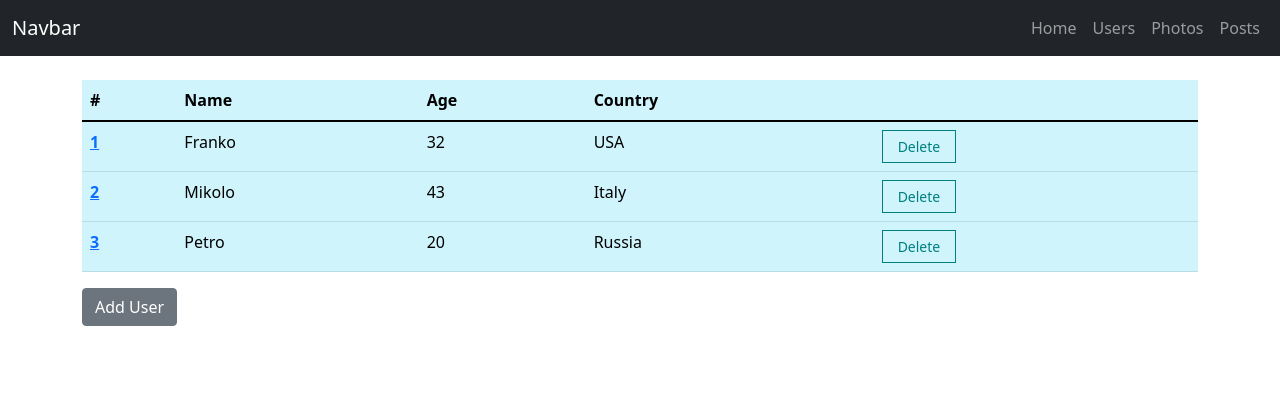
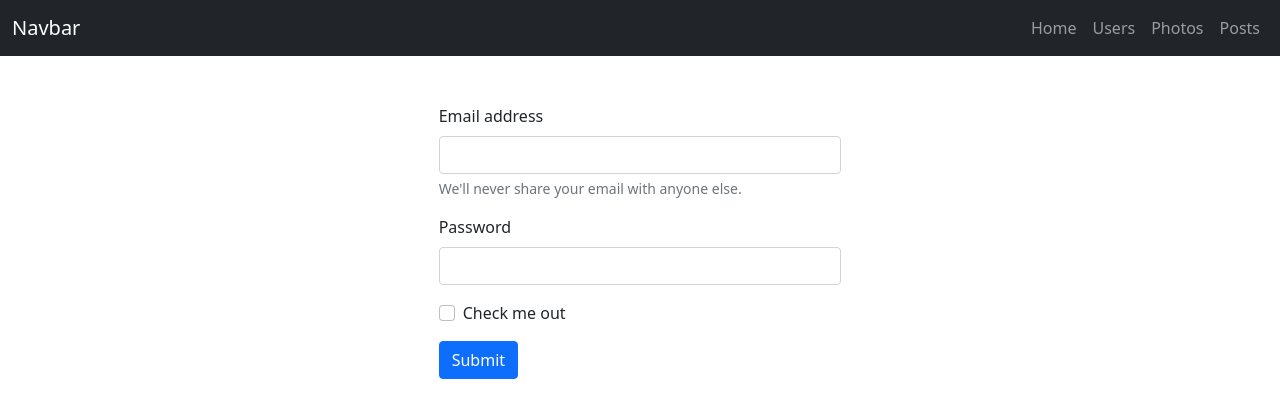
Before and after one commit to ViktoriaAfitova/react_app, a React (Create React App) app: page / in a window 1280 px wide. Shown: the top 418 px of the page. Built offline with nearby package versions, Linux system fonts and the light colour scheme.

Commit message:
feat: implement login box

```diff
--- a/src/components/App.js
+++ b/src/components/App.js
@@ -1,23 +1,25 @@
-// import UserList from "./UsersPage/UserList";
-// import {users} from './UsersPage/Users';
-// import UserAdd from "./UsersPage/UserAdd"
-
 import 'bootstrap/dist/css/bootstrap.min.css';
 import NavBar from './NavBar';
 import AppRouter from './AppRouter';
 import { BrowserRouter } from 'react-router-dom';
+import AuthContext from '../context/context';
+import { useState } from 'react';
 
 const App = () => {
+  const [auth, setAuth] = useState(false); // {false = session: false, name: ''}
 
   return (
+    <AuthContext.Provider value={{
+      auth,
+      setAuth
+    }}>
       <div className="App">
-      {/* <UserList users={users}/>
-      <UserAdd /> */}
         <BrowserRouter>
           <NavBar />
           <AppRouter />
         </BrowserRouter>
       </div>
+    </AuthContext.Provider>
   );
 }
 
--- a/src/components/AppRouter.js
+++ b/src/components/AppRouter.js
@@ -1,23 +1,30 @@
-import React from 'react';
-import {Route, Routes} from 'react-router-dom';
-import Users from '../pages/Users/Users';
-import Counter from '../components/Counter/Counter';
-import Posts from '../components/Posts/Posts';
-import UserEdit from '../pages/Users/UserEdit';
-import NotFound from '../pages/NotFound';
+import React, {useContext} from "react";
+import { Route, Routes } from "react-router-dom";
+import Users from "../pages/Users/Users";
+import Posts from "../components/Posts/Posts";
+import UserEdit from "../pages/Users/UserEdit";
+import NotFound from "../pages/NotFound";
+import AuthContext from "../context/context";
+import Login from "./Login/Login";
 
 const AppRouter = () => {
+  const { auth } = useContext(AuthContext);
+  return (
+    auth ?
+    <Routes>
+      <Route path="/" element={<Users />} />
+      <Route path="/users" element={<Users />} />
+      <Route path="/users/:id" element={<UserEdit />} />
+      <Route path="/posts" element={<Posts />} />
+      <Route path="*" element={<NotFound />} />
+    </Routes>
+    :
+    <Routes>
+      <Route path="/login" element={<Login />} />
+      <Route path="*" element={<Login />} />
+    </Routes>
 
-  return (
-        <Routes>
-            <Route path='/' element={<Users/>} />
-            <Route path='/users' element={<Users/>} />
-            <Route path='/users/:id' element={<UserEdit/>} />
-            <Route path='/counter' element={<Counter/>} />
-            <Route path='/posts' element={<Posts/>}/>
-            <Route path='*' element={<NotFound/>} />
-        </Routes>
-  )
-}
+  );
+};
 
 export default AppRouter;
--- /dev/null
+++ b/src/components/Login/Login.js
@@ -0,0 +1,67 @@
+import React, { useState, useContext } from "react";
+import AuthContext from "../../context/context";
+
+const Login = () => {
+	const { auth, setAuth } = useContext(AuthContext); // auth.session, setAuth.name
+	const [values, setValues] = useState({login:'', password: ''});
+
+	const onChange = (e) => {
+		const field = e.target.id;
+			setValues({...values, [field]:e.target.value})
+	}
+	console.log(values)
+
+	const login = () => {
+		const user = {login: 'test@gmail.com', password: '12345'}
+		if (values.password === user.password && values.login === user.login) {
+			return setAuth(true)
+		}
+	}
+
+  return (
+    <form className="container mt-5 col-4">
+      <div className="mb-3">
+        <label htmlFor="exampleInputEmail1" className="form-label">
+          Email address
+        </label>
+        <input
+          type="email"
+          className="form-control"
+          aria-describedby="emailHelp"
+					id="login"
+					onChange={onChange}
+        ></input>
+        <div id="emailHelp" className="form-text">
+          We'll never share your email with anyone else.
+        </div>
+      </div>
+      <div className="mb-3">
+        <label htmlFor="exampleInputPassword1" className="form-label">
+          Password
+        </label>
+        <input
+          type="password"
+          className="form-control"
+          id="password"
+					onChange={onChange}
+        ></input>
+      </div>
+      <div className="mb-3 form-check">
+        <input
+          type="checkbox"
+          class="form-check-input"
+          id="exampleCheck1"
+					onChange={onChange}
+        ></input>
+        <label className="form-check-label" htmlFor="exampleCheck1">
+          Check me out
+        </label>
+      </div>
+      <button type="submit" className="btn btn-primary" onClick={login}>
+        Submit
+      </button>
+    </form>
+  );
+};
+
+export default Login;
--- a/src/components/MyModal/MyModal.js
+++ b/src/components/MyModal/MyModal.js
@@ -1,5 +1,5 @@
-import React from 'react';
-import './MyModal.css';
+import React from "react";
+import "./MyModal.css";
 
 const MyModal = ({
   visible = false,
@@ -8,13 +8,15 @@ const MyModal = ({
   closeBtnShow = false,
   children,
   onCancel,
-                onConfirm
+  onConfirm,
 }) => {
   return (
-    <div className={`md-modal ${visible ? 'md-show' : 'md-hidden'}`} tabIndex="-1" onClick={onCancel}>
-        <div className="modal-dialog"
-            onClick={(e) => e.stopPropagation() }
+    <div
+      className={`md-modal ${visible ? "md-show" : "md-hidden"}`}
+      tabIndex="-1"
+      onClick={onCancel}
     >
+      <div className="modal-dialog" onClick={(e) => e.stopPropagation()}>
         <div className="modal-content">
           <div className="modal-header">
             <h5 className="modal-title">{title}</h5>
@@ -26,11 +28,9 @@ const MyModal = ({
               onClick={onCancel}
             />
           </div>
-                <div className="modal-body">
-                    {children}
-                </div>
+          <div className="modal-body">{children}</div>
           <div className="modal-footer">
-                    {closeBtnShow &&
+            {closeBtnShow && (
               <button
                 type="button"
                 className="btn btn-secondary"
@@ -38,20 +38,22 @@ const MyModal = ({
                 onClick={onCancel}
               >
                 Cancel
-                        </button>}
-                    {saveBtnShow &&
+              </button>
+            )}
+            {saveBtnShow && (
               <button
                 type="button"
                 className="btn btn-primary"
                 onClick={onConfirm}
               >
                 Ok
-                        </button>}
+              </button>
+            )}
           </div>
         </div>
       </div>
     </div>
-  )
-}
+  );
+};
 
 export default MyModal;
--- a/src/components/NavBar.js
+++ b/src/components/NavBar.js
@@ -1,55 +1,76 @@
-import React, { useState } from 'react';
-import {Link} from 'react-router-dom';
+import React, { useState, useContext } from "react";
+import { Link } from "react-router-dom";
+import AuthContext from "../context/context";
 
-const NavBar = () =>  {
+const NavBar = () => {
   const [toggler, setToggler] = useState(false);
+  const { auth, setAuth } = useContext(AuthContext);
   const links = [
     {
-            name: 'Home',
-            link: '/',
+      name: "Home",
+      link: "/",
     },
     {
-            name: 'Users',
-            link: '/users',
+      name: "Users",
+      link: "/users",
     },
     {
-            name: 'Photos',
-            link: '/photos',
+      name: "Photos",
+      link: "/photos",
     },
     {
-            name: 'Posts',
-            link: '/posts',
+      name: "Posts",
+      link: "/posts",
     },
-    ]
+  ];
   const toggleMenu = () => {
     setToggler(!toggler);
-    }
+  };
 
   return (
     <nav className="navbar navbar-expand-lg navbar-dark bg-dark">
       <div className="container-fluid">
-            <a className="navbar-brand" href="#">Navbar</a>
-                <button onClick={() => setToggler(true)} className="navbar-toggler" type="button" data-bs-toggle="collapse" data-bs-target="#navbarNav" aria-controls="navbarNav" aria-expanded="false" aria-label="Toggle navigation">
-                    <span  className="navbar-toggler-icon"></span>
+        <a className="navbar-brand" href="#">
+          Navbar
+        </a>
+        <button
+          onClick={() => setToggler(true)}
+          className="navbar-toggler"
+          type="button"
+          data-bs-toggle="collapse"
+          data-bs-target="#navbarNav"
+          aria-controls="navbarNav"
+          aria-expanded="false"
+          aria-label="Toggle navigation"
+        >
+          <span className="navbar-toggler-icon"></span>
         </button>
-                <div className={`collapse navbar-collapse justify-content-end ${setToggler ? 'show' : ''}`} id="navbarNav">
+        <div
+          className={`collapse navbar-collapse justify-content-end ${
+            setToggler ? "show" : ""
+          }`}
+          id="navbarNav"
+        >
           <ul className="navbar-nav">
-                        {links.map((link, index) =>
+            {links.map((link, index) => (
               <li key={index} className="nav-item">
-                                <Link
-                                    to={link.link}
-                                    className="nav-link"
-                                    onClick={toggleMenu}
-                                >
+                <Link to={link.link} className="nav-link" onClick={toggleMenu}>
                   {link.name}
                 </Link>
               </li>
-                        )}
+            ))}
           </ul>
         </div>
+        {auth ?
+        <button className="btn btn-outline-secondary"
+          onClick={() => setAuth(false)}
+        >LogOut</button>
+        :
+        ''
+        }
       </div>
     </nav>
-  )
-}
+  );
+};
 
 export default NavBar;
--- /dev/null
+++ b/src/context/context.js
@@ -0,0 +1,5 @@
+import { createContext } from "react";
+
+const AuthContext = createContext(null);
+
+export default AuthContext;
--- /dev/null
+++ b/src/hooks/usePosts.js
@@ -0,0 +1,22 @@
+import React, { useMemo } from "react";
+
+export const useSortedPosts = (posts, sorter) => {
+  const sortedPosts = useMemo(() => {
+    if (sorter) {
+      return [...posts].sort((a, b) => b.id - a.id);
+    }
+    return posts;
+  }, [sorter, posts]);
+  return sortedPosts;
+};
+
+export const useSortedAndSearchedPosts = (posts, sorter, query) => {
+  const sortedPosts = useSortedPosts(posts, sorter);
+
+  const sortedAndSearchedPosts = useMemo(() => {
+    return sortedPosts.filter((post) =>
+      post.title.toLowerCase().includes(query.toLowerCase())
+    );
+  }, [query, sortedPosts]);
+  return sortedAndSearchedPosts;
+};
--- a/src/pages/Users/UserAdd.js
+++ b/src/pages/Users/UserAdd.js
@@ -1,20 +1,27 @@
 import React, {useState} from 'react';
 import MyButton from '../../components/UI/button/MyButton';
+import Crud from '../../services/crud.service';
 
 	const UserAdd = ({users, setUsers, closeModal}) => {
+		const usersCrud = new Crud('users');
+		console.log(usersCrud);
 		const onChange = (e) => {
 		const field = e.target.id;
 			setValues({...values, [field]:e.target.value})
 	}
 
-    const addNewUser = () => {
+	const addNewUser = (id) => {
+        usersCrud.create(id, values).then((res) => {
           setUsers([...users, values])
         	setValues({
             name: '',
             age: '',
             country: '',
+
         })
+        	console.log(res.data)
 			closeModal(false)
+        })
 	}
 
     const [values, setValues] = useState( {
--- a/src/pages/Users/UserList.js
+++ b/src/pages/Users/UserList.js
@@ -1,9 +1,8 @@
-import React from 'react';
+import React, { useContext } from 'react';
 import MyButton from '../../components/UI/button/MyButton';
 import { Link } from 'react-router-dom';
 
 const UserList = ({ users, setUsers }) => {
-
 	const deleteUser = (name) => {
     const confirm = window.confirm('Do you really want to delete it?')
     if (confirm) {
```
Also changed, not shown: src/components/Posts/Posts.js (+55 -45 lines). Lines whose indentation alone changed are shown as unchanged.
